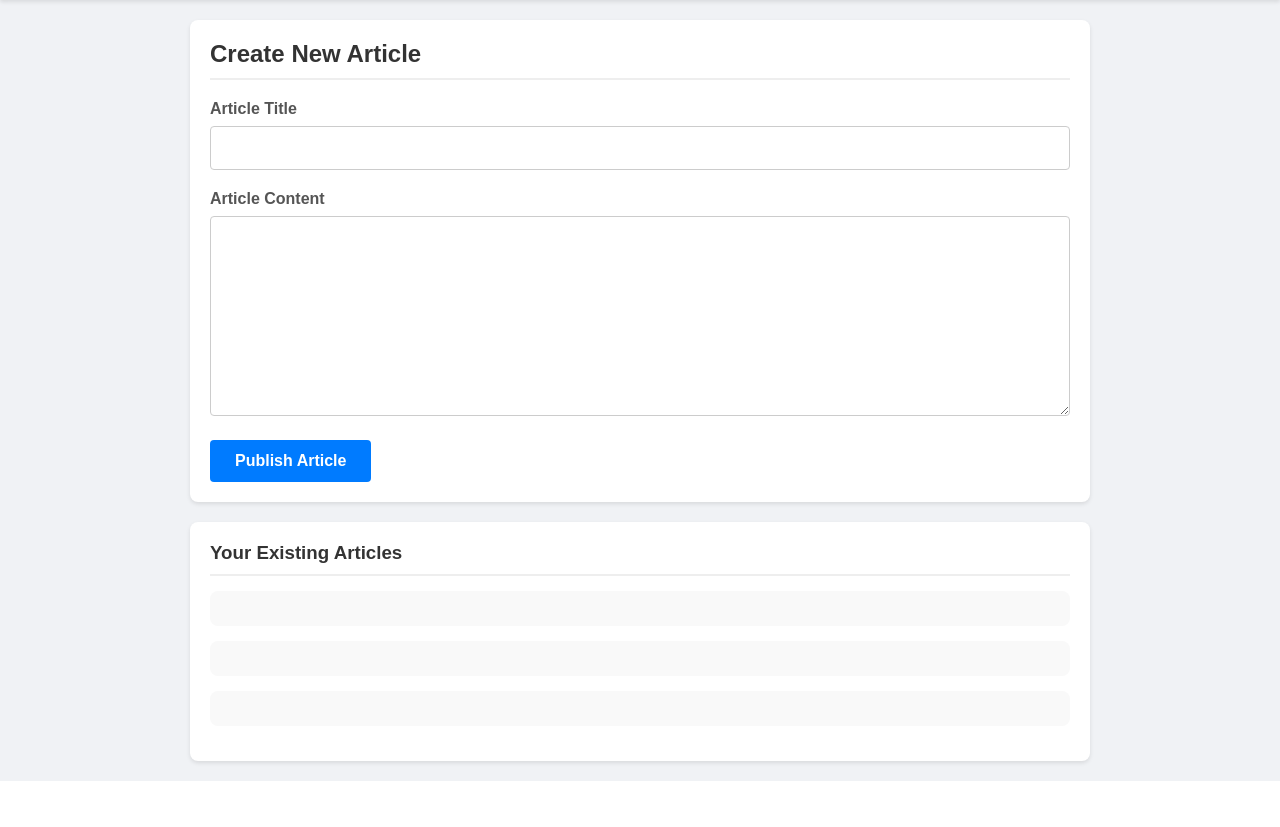
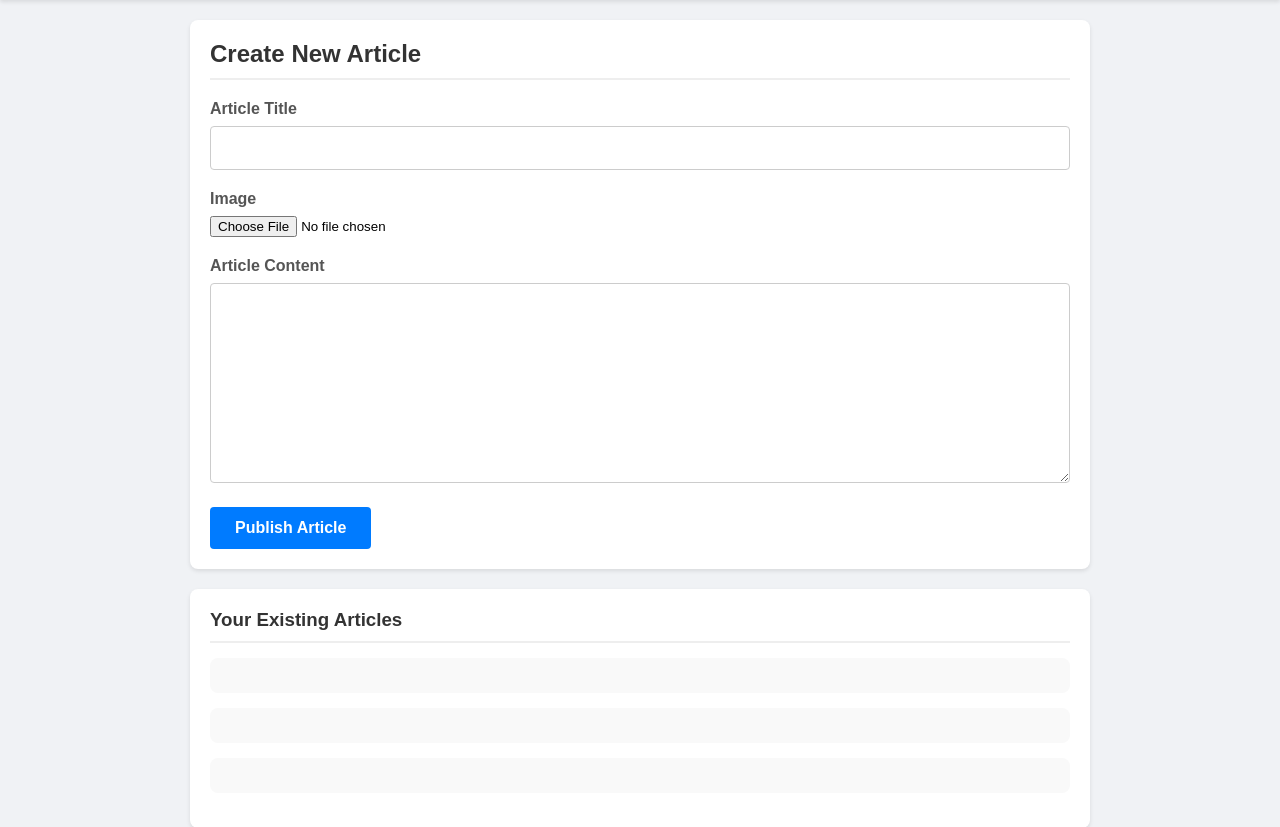
Before and after one commit to nipun-kumarathunga/Django-Blogger-site, a Django app: page /user in a window 1280 px wide. Shown: the part 58-885 px from the top of the page. Before the commit the page ends 839 px from the top, so only its background shows below. Run offline with Django 5.2, Linux system fonts and the light colour scheme; the visitor is signed in with stand-in values (Sample User, id 1).

Commit message:
adding the image uplode functinality

```diff
--- a/blog_app/models.py
+++ b/blog_app/models.py
@@ -7,3 +7,4 @@
     content = models.TextField(max_length=50000)
     author = models.ForeignKey(User, on_delete=models.CASCADE)
     time = models.DateTimeField(auto_now_add=True)
+    image = models.ImageField(upload_to="post/", null=True, blank=True)
--- a/blog_app/templates/blog_app/user.html
+++ b/blog_app/templates/blog_app/user.html
@@ -183,16 +183,21 @@
     <main class="page-container">
         <section class="card">
             <h2>Create New Article</h2>
-            <form method="post">
+            <form method="post" enctype="multipart/form-data">
                 {% csrf_token %}
                 <div class="form-group">
                     <label for="title">Article Title</label>
                     <input type="text" id="title" name="title" required>
                 </div>
                 <div class="form-group">
+                    <label for="content">Image</label>
+                    <input type="file" name="image">
+                </div>
+                <div class="form-group">
                     <label for="content">Article Content</label>
                     <textarea id="content" name="content" required></textarea>
                 </div>
+
                 <button type="submit" class="btn-submit">Publish Article</button>
             </form>
         </section>
--- a/blog_app/views.py
+++ b/blog_app/views.py
@@ -46,6 +46,8 @@
     if request.method == "POST":
         title = request.POST.get("title")
         content = request.POST.get("content")
-        Post.objects.create(title=title, content=content, author=request.user)
+        image = request.FILES.get("image")
+        Post.objects.create(title=title, content=content,
+                            image=image, author=request.user)
 
     return render(request, "blog_app/user.html")
--- a/blog_project/settings.py
+++ b/blog_project/settings.py
@@ -106,6 +106,9 @@
 # https://docs.djangoproject.com/en/5.2/howto/static-files/
 
 STATIC_URL = 'static/'
+MEDIA_URL = "/media/"
+MEDIA_ROOT = Path(BASE_DIR) / 'media'
+
 
 # Default primary key field type
 # https://docs.djangoproject.com/en/5.2/ref/settings/#default-auto-field
--- a/blog_project/urls.py
+++ b/blog_project/urls.py
@@ -1,8 +1,14 @@
 
 from django.contrib import admin
 from django.urls import path, include
+from django.conf import settings
+from django.conf.urls.static import static
 
 urlpatterns = [
     path('admin/', admin.site.urls),
     path("", include("blog_app.urls"))
 ]
+
+if settings.DEBUG:
+    urlpatterns += static(settings.MEDIA_URL,
+                          document_root=settings.MEDIA_ROOT)
```
Also changed, not shown: blog_app/templates/blog_app/index.html (+14 -5 lines), blog_app/migrations/0003_post_image.py (added), 1 other file.
